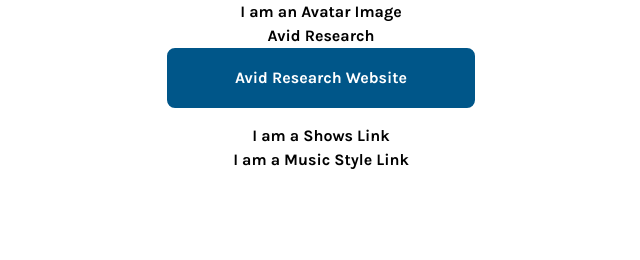
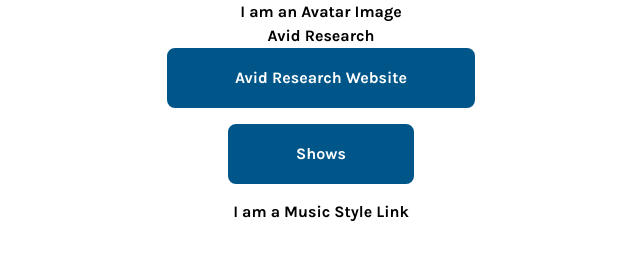
Before and after one commit to amtrav42/linkTree, a Gatsby site in the folder linktree/: page / in a window 1280 px wide. Shown: the whole page, without its empty margins (319-959 px from the left). Built offline with nearby package versions, Linux system fonts and the light colour scheme; Gatsby itself is replaced by a stand-in of ours.

Commit message:
added conditional rendering and state for shows link

```diff
--- a/linktree/src/components/classicLink/index.jsx
+++ b/linktree/src/components/classicLink/index.jsx
@@ -5,6 +5,7 @@ export default function ClassicLink(props) {
   const {
     href,
     children,
+    onClick,
   } = props;
   return (
     <a
@@ -12,6 +13,7 @@ export default function ClassicLink(props) {
       href={href}
       rel="noopener noreferrer"
       target="_blank"
+      onClick={onClick}
     >
       {children}
     </a>
--- a/linktree/src/components/showsLink/index.jsx
+++ b/linktree/src/components/showsLink/index.jsx
@@ -1,5 +1,22 @@
-import React from 'react';
+import React, { useState } from 'react';
+import ClassicLink from '../classicLink';
 
 export default function ShowsLink() {
-  return <div>I am a Shows Link</div>;
+  const [isExpanded, setIsExpanded] = useState(false);
+  return (
+    <div>
+      <ClassicLink
+        onClick={() => { setIsExpanded(!isExpanded); }}
+      >
+        Shows
+      </ClassicLink>
+      {
+        isExpanded && (
+          <div>
+            This is a show
+          </div>
+        )
+      }
+    </div>
+  );
 }
```
Also changed, not shown: 1 other file.
